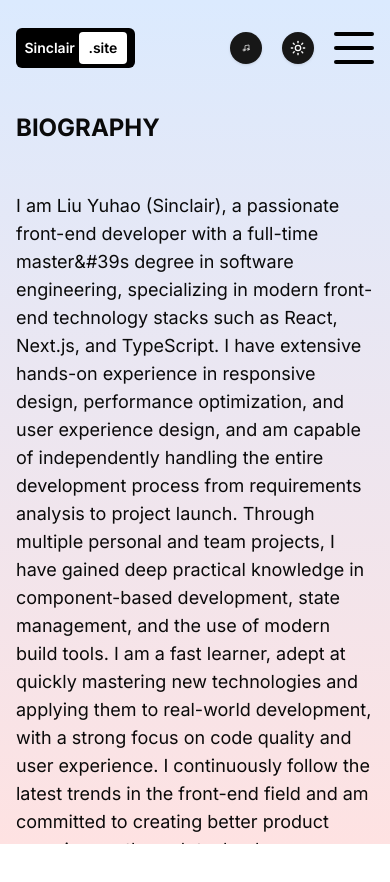
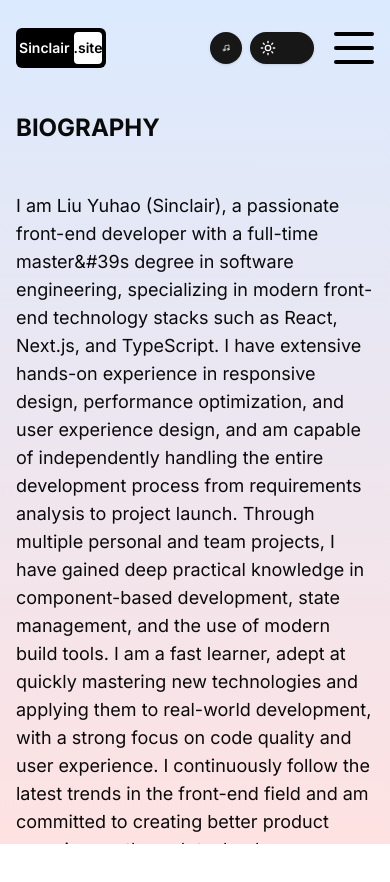
Before and after one commit to sinclair2577/animated-portfolio, a Next.js app: page /about in a window 390 px wide. Shown: the top 882 px of the page. Before the commit the page ends 844 px from the top, so only its background shows below. Built offline with nearby package versions, Linux system fonts and the light colour scheme.

Commit message:
modify music player as global

```diff
--- a/src/components/model.jsx
+++ b/src/components/model.jsx
@@ -1,4 +1,6 @@
+
 import "@google/model-viewer";
+import { useRef } from "react";
 
 const Model = () => {
   return (
--- a/src/components/musicPlayer.jsx
+++ b/src/components/musicPlayer.jsx
@@ -14,7 +14,6 @@ import {
 } from "react-icons/fi";
 import { Slider } from "@/components/ui/slider";
 import { Skeleton } from "@/components/ui/skeleton"
-
 import { motion, AnimatePresence } from "motion/react";
 import { musics } from '@/data'
 import { timeFormat } from '@/lib/utils'
@@ -22,7 +21,7 @@ import { timeFormat } from '@/lib/utils'
 const MusicPlayer = ({ isHovered }) => {
 
   // 管理播放状态
-  const [currentMusicIdx, setCurrentMusicIdx] = useState(0)
+  const [currentMusicIdx, setCurrentMusicIdx] = useState(1)
   const [isPlaying, setIsPlaying] = useState(false);
   const [currentPlayTime, setCurrentPlayTime] = useState(0);
   const [duration, setDuration] = useState(0);
@@ -37,6 +36,10 @@ const MusicPlayer = ({ isHovered }) => {
     const audio = audioRef.current
     audio.volume = volume;
     setIsLoaded(false);
+    audio.addEventListener('play', () => {
+      setIsLoaded(true);
+      setIsPlaying(true)
+    })
   }, [currentMusicIdx, volume]);
 
 
@@ -56,6 +59,7 @@ const MusicPlayer = ({ isHovered }) => {
   }
 
   const handleLoadedMetaData = () => {
+    audioRef.current.play();
     setIsPlaying(false)
     setDuration(audioRef.current.duration)
     setIsLoaded(true);
@@ -93,6 +97,7 @@ const MusicPlayer = ({ isHovered }) => {
     } else {
       setCurrentMusicIdx(currentMusicIdx + 1)
     }
+
   }
 
   // 音量控制
@@ -107,7 +112,7 @@ const MusicPlayer = ({ isHovered }) => {
 
   return (
     <>
-      <motion.div className="absolute top-full left-0 w-full z-25">
+      <motion.div className="absolute top-full left-0 w-full mt-5 z-25">
         <audio ref={audioRef} src={musics[currentMusicIdx].externalUrl} onLoadedMetadata={handleLoadedMetaData} onTimeUpdate={handleTimeUpdate} />
         <AnimatePresence>
           {isHovered && (
@@ -116,12 +121,12 @@ const MusicPlayer = ({ isHovered }) => {
               animate={{ y: 0, scale: 1, opacity: 1 }}
               exit={{ y: -100, scale: 0, opacity: 0 }}
               transition={{ duration: 0.3 }}
-              className="absolute right-10 top-1/2 z-10 box-border h-[15rem] w-[10rem] rounded-xl bg-[#eff3f6] p-3 shadow-xl"
+              className="absolute right-10 top-1/2 z-10 box-border h-[15rem] w-[10rem] rounded-xl bg-[#eff3f6] dark:bg-[#0f172a] p-3 shadow-xl"
             >
               {/* 头部区域 */}
               <div className="relative flex h-[7.5rem] w-full justify-between">
                 {/* 图片 */}
-                <motion.div initial={{ transform: 'translateX(-20px)' }} className="h-[100px] w-[100px] rounded-md shadow-md shadow-gray-700 cursor-pointer" onClick={handlePlayMusic}>
+                <motion.div initial={{ transform: 'translateX(-20px)' }} className="h-[100px] w-[100px] rounded-md shadow-md shadow-gray-700 dark:shadow-black/40 cursor-pointer" onClick={handlePlayMusic}>
                   {isLoaded ? <img
                     className="h-full w-full rounded-md bg-center object-cover"
                     src={musics[currentMusicIdx].coverUrl}
@@ -130,19 +135,19 @@ const MusicPlayer = ({ isHovered }) => {
                 </motion.div>
 
                 {/* 控制器 */}
-                <div className="flex h-[7.5rem] flex-col items-center gap-2 text-sm text-gray-400">
-                  <button className="hover:text-gray-600" onClick={() => handlePlayPrev()} >
+                <div className="flex h-[7.5rem] flex-col items-center gap-2 text-sm text-gray-400 dark:text-gray-400">
+                  <button className="hover:text-gray-600 dark:hover:text-gray-200" onClick={() => handlePlayPrev()} >
                     <FiArrowLeft />
                   </button>
-                  <button className="hover:text-gray-600" onClick={() => handlePlayNext()} >
+                  <button className="hover:text-gray-600 dark:hover:text-gray-200" onClick={() => handlePlayNext()} >
                     <FiArrowRight />
                   </button>
-                  <button className="hover:text-gray-600" onClick={() => handleVolumeChange()}>
+                  <button className="hover:text-gray-600 dark:hover:text-gray-200" onClick={() => handleVolumeChange()}>
                     {isMuted ? <FiVolumeX /> : <FiVolume2 />}
                   </button>
 
                   <button
-                    className="rounded-full text-4xl text-white drop-shadow filter transition-all cursor-pointer hover:text-gray-700 hover:drop-shadow-sm"
+                    className="rounded-full text-4xl text-white drop-shadow filter transition-all cursor-pointer hover:text-gray-700 dark:hover:text-gray-200 hover:drop-shadow-sm"
                     onClick={handlePlayMusic}
                   >
                     {isPlaying ? <FiPauseCircle /> : <FiPlayCircle />}
@@ -155,8 +160,8 @@ const MusicPlayer = ({ isHovered }) => {
                 {isLoaded ?
                   (
                     <>
-                      <div className="text-md text-[#434954] whitespace-nowrap overflow-hidden text-ellipsis">{musics[currentMusicIdx].title}</div>
-                      <span className="text-sm text-[#d1d6e5]">{musics[currentMusicIdx].artists}</span>
+                      <div className="text-md text-[#434954] dark:text-slate-200 whitespace-nowrap overflow-hidden text-ellipsis">{musics[currentMusicIdx].title}</div>
+                      <span className="text-sm text-[#d1d6e5] dark:text-slate-400">{musics[currentMusicIdx].artists}</span>
                     </>
                   )
                   : (
@@ -169,18 +174,18 @@ const MusicPlayer = ({ isHovered }) => {
 
                 {/* 进度条 */}
                 <div className="flex flex-col">
-                  <span className="self-end text-xs text-[#d1d6e5]">
+                  <span className="self-end text-xs text-[#d1d6e5] dark:text-slate-500">
                     {isLoaded ? timeFormat(duration) : <Skeleton className="w-8 h-4" />}
                   </span>
                   <Slider
-                    className="my-1 h-1 bg-[#d1d6e5]"
+                    className="my-1 h-1 bg-[#d1d6e5] dark:bg-slate-700"
                     value={[currentPlayTime]}
                     max={duration || 100}
                     step={0.1}
                     onValueChange={handleProgressChange}
                     onValueCommit={handleProgressCommit}
                   />
-                  <span className="text-xs py-1 text-[#434954]">
+                  <span className="text-xs py-1 text-[#434954] dark:text-slate-300">
                     {isLoaded ? timeFormat(currentPlayTime) : <Skeleton className="w-8 h-3" />}
                   </span>
                 </div>
--- a/src/components/navbar.jsx
+++ b/src/components/navbar.jsx
@@ -84,16 +84,20 @@ const Navbar = () => {
     })
   }
 
+  const handleClickNavLink = () => {
+    setIsHovered(false)
+  }
+
   return (
     <div className="w-full h-full flex items-center justify-between px-4 sm:px-8 md:px-12 lg:px-20 xl:px-24 text-xl ">
       {/* Links */}
       <div className="hidden md:flex gap-4 w-1/3">
         {links.map((link) => (
-          <Link href={link.url} className={`rounded p-1 ${pathName == link.url && 'bg-black text-white dark:bg-white dark:text-black'}`} key={link.title}> {link.title}</ Link>
+          <Link href={link.url} className={`rounded p-1 ${pathName == link.url && 'bg-black text-white dark:bg-white dark:text-black'}`} key={link.title} onClick={handleClickNavLink}> {link.title}</ Link>
         ))}
       </div>
       {/* LOGO */}
-      <div className="md:hidden lg:flex w-1/3 justify-center">
+      <div className="md:hidden lg:flex w-1/4 justify-center">
         <Link
           href="/"
           className="bg-black dark:bg-white text-sm font-semibold rounded-md p-1 flex justify-center items-center"
@@ -122,7 +126,12 @@ const Navbar = () => {
         <Link href="https://x.com/liyho197936">
           <RiTwitterFill />
         </Link>
-        <div >
+
+      </div>
+      <div className="flex relative">
+        {/* Extra Content */}
+        <div className="flex relative gap-2 mx-5">
+          <div className="">
             <Button
               className="w-8 h-8 p-1 items-center rounded-2xl flex relative focus:outline-none"
             >
@@ -150,35 +159,9 @@ const Navbar = () => {
           </Button>
         </div>
 
+
         {/* Responsive Menu */}
         <div className="md:hidden flex w-25 gap-5 relative">
-        <div>
-          <Button
-            className="w-8 h-8 p-1 items-center rounded-2xl flex relative focus:outline-none"
-          >
-            <motion.div
-              transition={{
-                type: "spring",
-                visualDuration: 0.2,
-                bounce: 0.2,
-              }}
-              onClick={() => setIsHovered(!isHovered)}
-            >
-              <Music className="w-7 h-7 p-1 items-center scale-100 rotate-0 transition-all" />
-            </motion.div>
-          </Button>
-          <MusicPlayer isHovered={isHovered} />
-        </div>
-        {/* Theme Change */}
-        <Button className={` w-8 h-8 p-1 items-center rounded-2xl  flex relative focus:outline-none ${theme == 'light' ? 'justify-start' : 'justify-end'}`} onClick={handleThemeChange}>
-          <motion.div layout className="w-7 h-7  rounded-full flex items-center justify-center " transition={{
-            type: "spring",
-            visualDuration: 0.2,
-            bounce: 0.2,
-          }}>
-            {theme == 'light' ? <Sun className="h-[1.2rem] w-[1.2rem] scale-100 rotate-0 transition-all  dark:scale-0 dark:-rotate-90" /> : <Moon className="absolute h-[1.2rem] w-[1.2rem] scale-0 rotate-90 transition-all dark:scale-100 dark:rotate-0" />}
-          </motion.div>
-        </Button>
           {/* Menu Button */}
           <button
             className="w-10 h-8 flex flex-col justify-between z-50 relative"
@@ -217,6 +200,8 @@ const Navbar = () => {
           )}
         </div>
       </div>
+
+    </div>
   );
 };
 
--- a/src/components/transitionProvider.jsx
+++ b/src/components/transitionProvider.jsx
@@ -3,16 +3,19 @@
 import Navbar from "./navbar";
 import { AnimatePresence, motion } from "motion/react";
 import { usePathname } from "next/navigation";
-import MusicPlayer from '@/components/musicPlayer'
 
 // 动画布局
 const TransitionProvider = ({ children }) => {
   const pathName = usePathname();
   return (
     <AnimatePresence mode="wait">
-      <motion.div layout transition={{
-        duration: 2
-      }} key={pathName} className="relative min-h-screen w-full">
+      <div className="relative min-h-screen w-full">
+        {/* 导航栏保持在 key 容器之外，避免路由切换时卸载 */}
+        <div className="relative z-20 h-24">
+          <Navbar />
+        </div>
+        {/* 带过场动画的内容区域 */}
+        <motion.div layout transition={{ duration: 2 }} key={pathName} className="relative min-h-screen w-full">
           {/* 固定背景渐变 */}
           <motion.div transition={{ duration: 0.5, ease: 'easeOut' }} className="fixed inset-0 bg-gradient-to-b from-blue-100 to-red-100 dark:from-gray-900 dark:via-gray-800 dark:to-gray-900 transition-colors duration-500"></motion.div>
           <motion.div
@@ -35,17 +38,12 @@ const TransitionProvider = ({ children }) => {
             initial={{ height: "140vh" }}
             animate={{ height: "0vh", transition: { delay: 0.5 } }}
           ></motion.div>
-        {/* 导航栏 */}
-        <div className="relative z-20 h-24">
-          <Navbar />
-        </div>
           {/* 内容 */}
-        <motion.div
-          className="relative z-10"
-        >
+          <motion.div className="relative z-10">
             {children}
           </motion.div>
         </motion.div>
+      </div>
     </AnimatePresence>
 
   );
```
Lines whose indentation alone changed are shown as unchanged.
